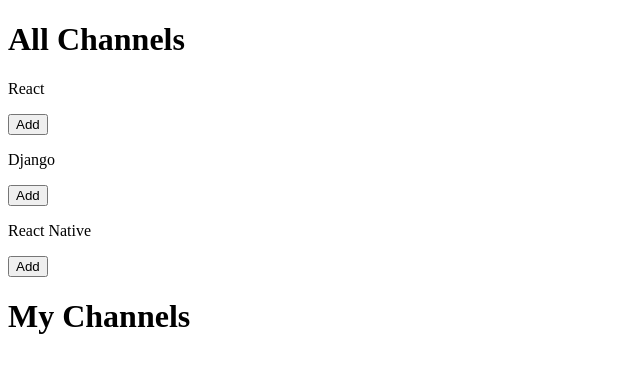
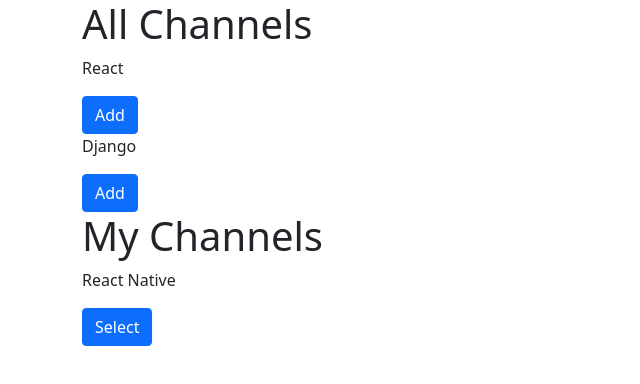
Before and after one commit to ayrtonlr/react-chat, a React (Create React App) app: page / in a window 1280 px wide. Shown: the top 384 px of the page, without its empty margins (0-640 px from the left). Built offline with nearby package versions, Linux system fonts and the light colour scheme; data requests are answered from the project's data file.

Commit message:
Add react bootstrap first styles

```diff
--- a/package.json
+++ b/package.json
@@ -6,9 +6,11 @@
     "@testing-library/jest-dom": "^5.16.2",
     "@testing-library/react": "^12.1.3",
     "@testing-library/user-event": "^13.5.0",
+    "bootstrap": "^5.1.3",
     "json-server": "^0.17.0",
     "prop-types": "^15.8.1",
     "react": "^17.0.2",
+    "react-bootstrap": "^2.1.2",
     "react-dom": "^17.0.2",
     "react-scripts": "5.0.0",
     "web-vitals": "^2.1.4"
--- a/src/api/db.json
+++ b/src/api/db.json
@@ -19,7 +19,9 @@
       "firstName": "Ayrton",
       "lastName": "Lima",
       "email": "ayrton@abc.com",
-      "channels": []
+      "channels": [
+        3
+      ]
     },
     {
       "id": 2,
@@ -130,6 +132,14 @@
       "createdAt": "2022-01-03T13:39:03.969Z",
       "content": "This is sad",
       "isFirst": false
+    },
+    {
+      "userId": 1,
+      "channelId": 3,
+      "createdAt": "2022-02-23T20:15:34.850Z",
+      "content": "",
+      "isFirst": true,
+      "id": 12
     }
   ]
 }
--- a/src/components/App.js
+++ b/src/components/App.js
@@ -1,5 +1,10 @@
 import React from 'react';
 import PropTypes from 'prop-types';
+
+import Container from 'react-bootstrap/Container';
+import Row from 'react-bootstrap/Row';
+import Col from 'react-bootstrap/Col';
+
 import ChannelList from './ChannelList';
 import Channel from './Channel';
 
@@ -34,18 +39,24 @@
     return isLoading ? (
       <h1>Loading</h1>
     ) : (
-      <>
+      <Container>
+        <Row>
+          <Col>
             <ChannelList
               user={user}
               setChannelSelected={this.setChannelSelected}
             />
+          </Col>
+          <Col>
             {channelSelected.id && (
             <Channel
               channel={channelSelected}
               userId={userId}
             />
             )}
-      </>
+          </Col>
+        </Row>
+      </Container>
     );
   }
 }
--- a/src/components/ChannelCard.js
+++ b/src/components/ChannelCard.js
@@ -1,5 +1,6 @@
 import React from 'react';
 import PropTypes from 'prop-types';
+import Button from 'react-bootstrap/Button';
 
 export const createMessage = (userId, channelId, content = '', nextAction = null) => {
   fetch('http://localhost:3004/messages/', {
@@ -51,19 +52,18 @@
       <div>
         <p>{record.name}</p>
         {!noAdd ? (
-          <button
-            type="button"
+          <Button
+            variant="primary"
             onClick={() => this.handleClick(record)}
           >
             Add
-          </button>
+          </Button>
         ) : (
-          <button
-            type="button"
+          <Button
             onClick={() => setChannelSelected(record)}
           >
             Select
-          </button>
+          </Button>
         )}
       </div>
     );
--- a/src/index.js
+++ b/src/index.js
@@ -1,6 +1,8 @@
 import React from 'react';
 import ReactDOM from 'react-dom';
 import App from './components/App';
+
+import 'bootstrap/dist/css/bootstrap.min.css';
 
 ReactDOM.render(
   <React.StrictMode>
```
Also changed, not shown: 1 other file (tests, documents, lock files or other folders). Lines whose indentation alone changed are shown as unchanged.
